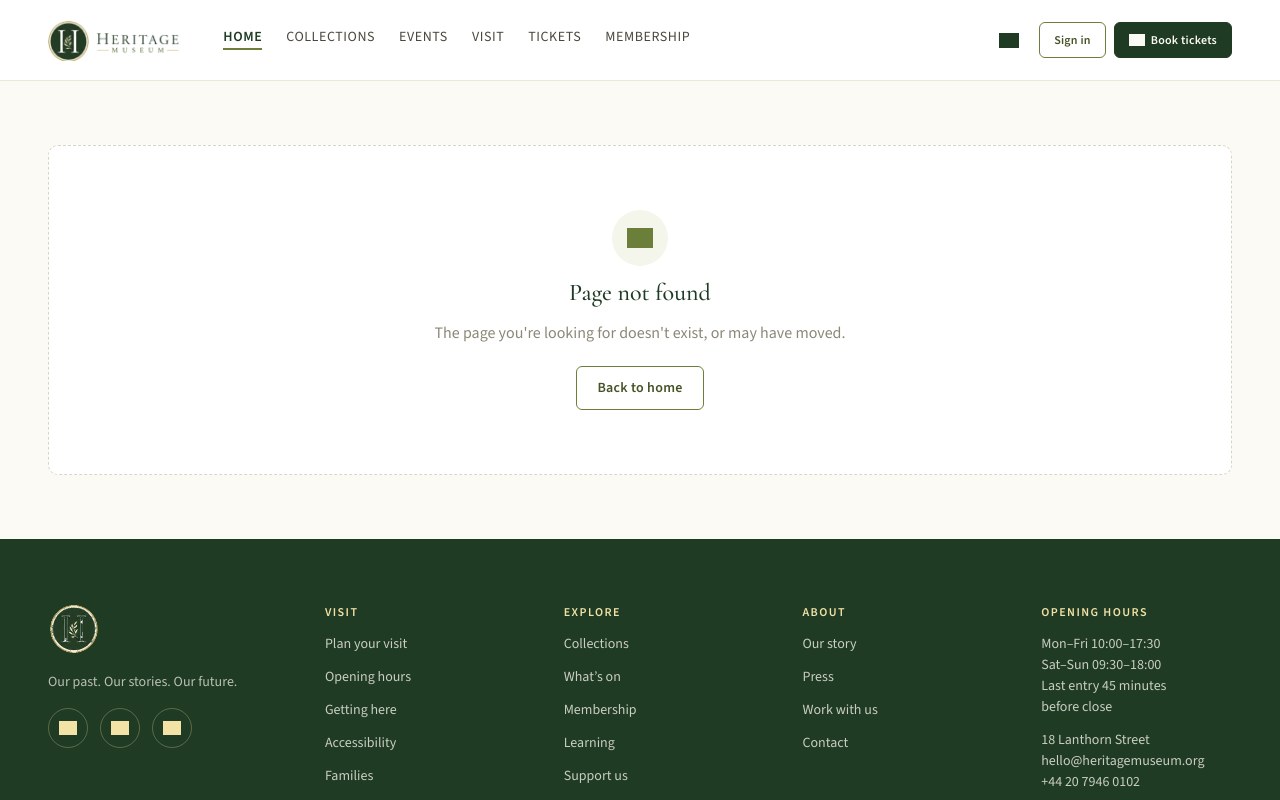
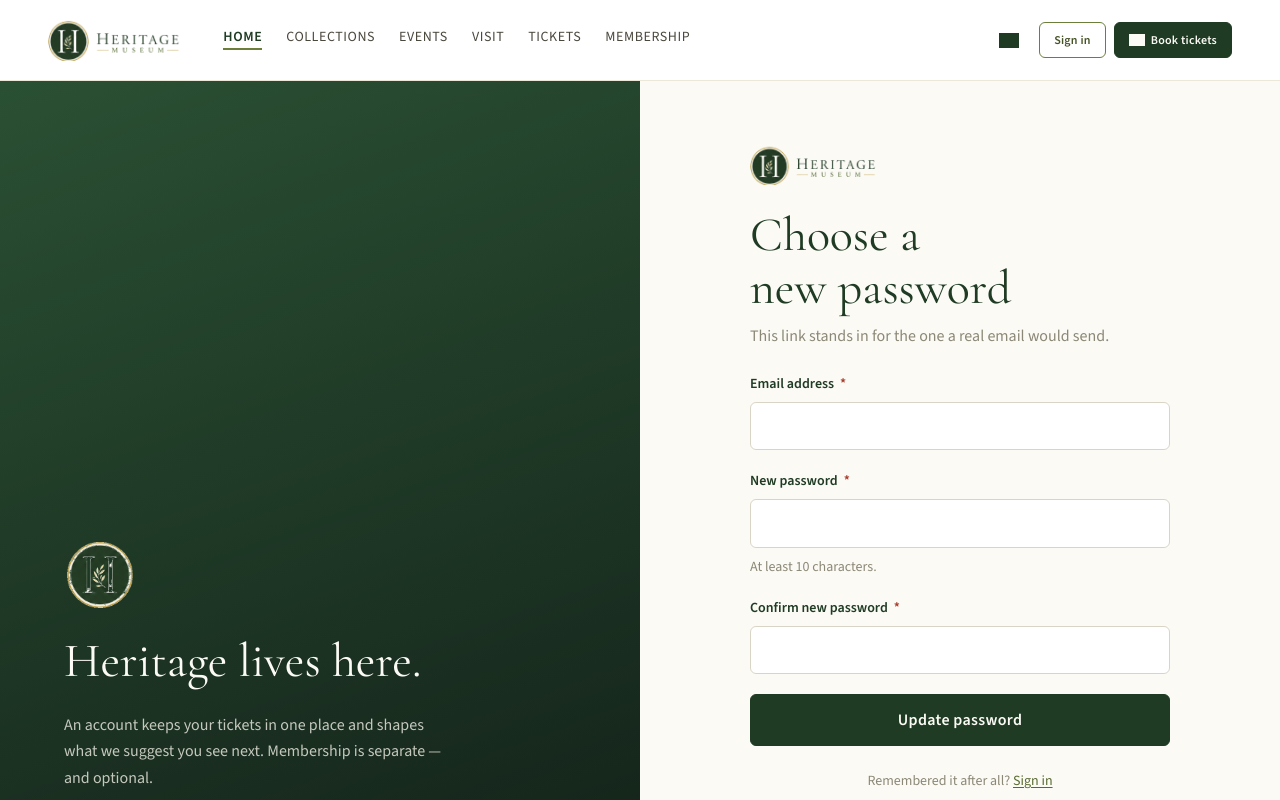
Before and after one commit to RazaSyed12/Museum-Management-System, a Next.js app in the folder frontend/: page /reset-password in a window 1280 px wide. Before the commit this address had no page. Shown: the top 800 px of the page. Built offline with nearby package versions, Linux system fonts and the light colour scheme; grey boxes are pictures that could not be loaded.

Commit message:
Add forgot-password and reset-password flow

```diff
--- /dev/null
+++ b/frontend/src/app/forgot-password/page.tsx
@@ -0,0 +1,8 @@
+import type { Metadata } from 'next';
+import { ForgotPasswordScreen } from '@/components/account/ForgotPasswordScreen';
+
+export const metadata: Metadata = { title: 'Reset your password' };
+
+export default function ForgotPasswordPage() {
+  return <ForgotPasswordScreen />;
+}
--- /dev/null
+++ b/frontend/src/app/reset-password/page.tsx
@@ -0,0 +1,9 @@
+import type { Metadata } from 'next';
+import { ResetPasswordScreen } from '@/components/account/ResetPasswordScreen';
+
+export const metadata: Metadata = { title: 'Choose a new password' };
+
+export default async function ResetPasswordPage({ searchParams }: { searchParams: Promise<{ email?: string }> }) {
+  const { email } = await searchParams;
+  return <ResetPasswordScreen email={email ?? ''} />;
+}
--- /dev/null
+++ b/frontend/src/components/account/ForgotPasswordScreen.tsx
@@ -0,0 +1,52 @@
+'use client';
+
+import { useState, type FormEvent } from 'react';
+import Link from 'next/link';
+import { AuthLayout } from '@/components/layout/AuthLayout';
+import { Field } from '@/components/forms/Field';
+import { Input } from '@/components/forms/Input';
+import { Button } from '@/components/forms/Button';
+import { Alert } from '@/components/feedback/Alert';
+import { useAuth } from '@/lib/auth';
+
+export function ForgotPasswordScreen() {
+  const auth = useAuth();
+  const [email, setEmail] = useState('');
+  const [sent, setSent] = useState(false);
+
+  function handleSubmit(e: FormEvent) {
+    e.preventDefault();
+    auth.requestPasswordReset(email);
+    setSent(true);
+  }
+
+  return (
+    <AuthLayout
+      title="Reset your password"
+      intro="We'll email you a link to choose a new one."
+      footer={
+        <p className="type-body-sm text-center text-muted">
+          Remembered it after all? <Link href="/sign-in">Sign in</Link>
+        </p>
+      }
+    >
+      {sent ? (
+        <Alert tone="success" title="Check your email">
+          If an account exists for <strong>{email}</strong>, we&rsquo;ve sent a link to reset your password.
+          <div className="mt-4">
+            <Link href={`/reset-password?email=${encodeURIComponent(email)}`} className="type-body-sm">
+              Demo shortcut: open the reset link directly
+            </Link>
+          </div>
+        </Alert>
+      ) : (
+        <form className="grid gap-5" onSubmit={handleSubmit}>
+          <Field label="Email address" htmlFor="fp-e" required>
+            <Input id="fp-e" type="email" autoComplete="email" required value={email} onChange={(e) => setEmail(e.target.value)} />
+          </Field>
+          <Button type="submit" size="lg" fullWidth>Send reset link</Button>
+        </form>
+      )}
+    </AuthLayout>
+  );
+}
--- /dev/null
+++ b/frontend/src/components/account/ResetPasswordScreen.tsx
@@ -0,0 +1,62 @@
+'use client';
+
+import { useState, type FormEvent } from 'react';
+import Link from 'next/link';
+import { AuthLayout } from '@/components/layout/AuthLayout';
+import { Field } from '@/components/forms/Field';
+import { Input } from '@/components/forms/Input';
+import { Button } from '@/components/forms/Button';
+import { Alert } from '@/components/feedback/Alert';
+import { useAuth } from '@/lib/auth';
+
+const MIN_PASSWORD_LENGTH = 10;
+
+export function ResetPasswordScreen({ email: initialEmail }: { email: string }) {
+  const auth = useAuth();
+  const [email, setEmail] = useState(initialEmail);
+  const [password, setPassword] = useState('');
+  const [confirmPassword, setConfirmPassword] = useState('');
+  const [error, setError] = useState<string>();
+  const [done, setDone] = useState(false);
+
+  function handleSubmit(e: FormEvent) {
+    e.preventDefault();
+    if (password.length < MIN_PASSWORD_LENGTH) { setError(`Password must be at least ${MIN_PASSWORD_LENGTH} characters.`); return; }
+    if (password !== confirmPassword) { setError("Passwords don't match."); return; }
+    const result = auth.resetPassword(email, password);
+    if (!result.ok) { setError(result.error); return; }
+    setDone(true);
+  }
+
+  return (
+    <AuthLayout
+      title="Choose a new password"
+      intro="This link stands in for the one a real email would send."
+      footer={
+        <p className="type-body-sm text-center text-muted">
+          Remembered it after all? <Link href="/sign-in">Sign in</Link>
+        </p>
+      }
+    >
+      {done ? (
+        <Alert tone="success" title="Password updated">
+          Your password has been changed. <Link href="/sign-in">Sign in</Link> with your new password.
+        </Alert>
+      ) : (
+        <form className="grid gap-5" onSubmit={handleSubmit}>
+          {error && <Alert tone="danger" title="Couldn't reset your password">{error}</Alert>}
+          <Field label="Email address" htmlFor="rp-e" required>
+            <Input id="rp-e" type="email" autoComplete="email" required value={email} onChange={(e) => setEmail(e.target.value)} />
+          </Field>
+          <Field label="New password" htmlFor="rp-p" required hint={`At least ${MIN_PASSWORD_LENGTH} characters.`}>
+            <Input id="rp-p" type="password" autoComplete="new-password" required value={password} onChange={(e) => setPassword(e.target.value)} />
+          </Field>
+          <Field label="Confirm new password" htmlFor="rp-p2" required>
+            <Input id="rp-p2" type="password" autoComplete="new-password" required value={confirmPassword} onChange={(e) => setConfirmPassword(e.target.value)} />
+          </Field>
+          <Button type="submit" size="lg" fullWidth>Update password</Button>
+        </form>
+      )}
+    </AuthLayout>
+  );
+}
```
